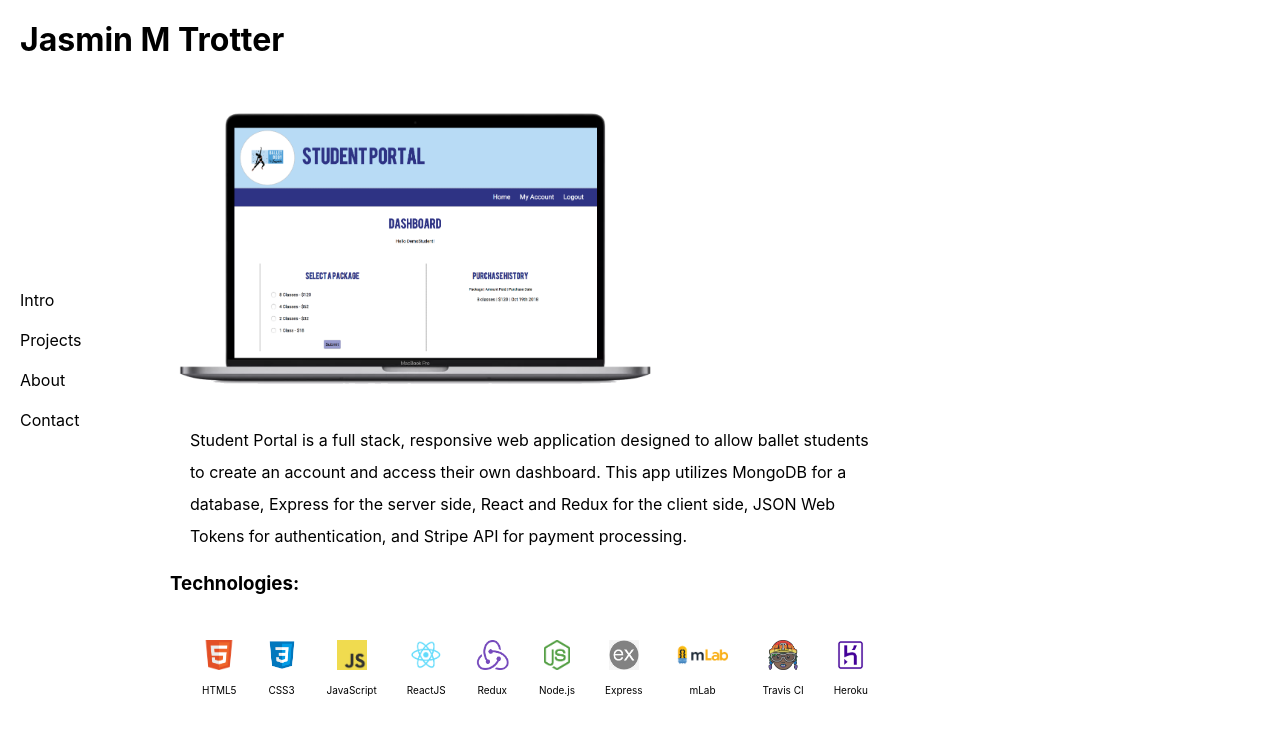
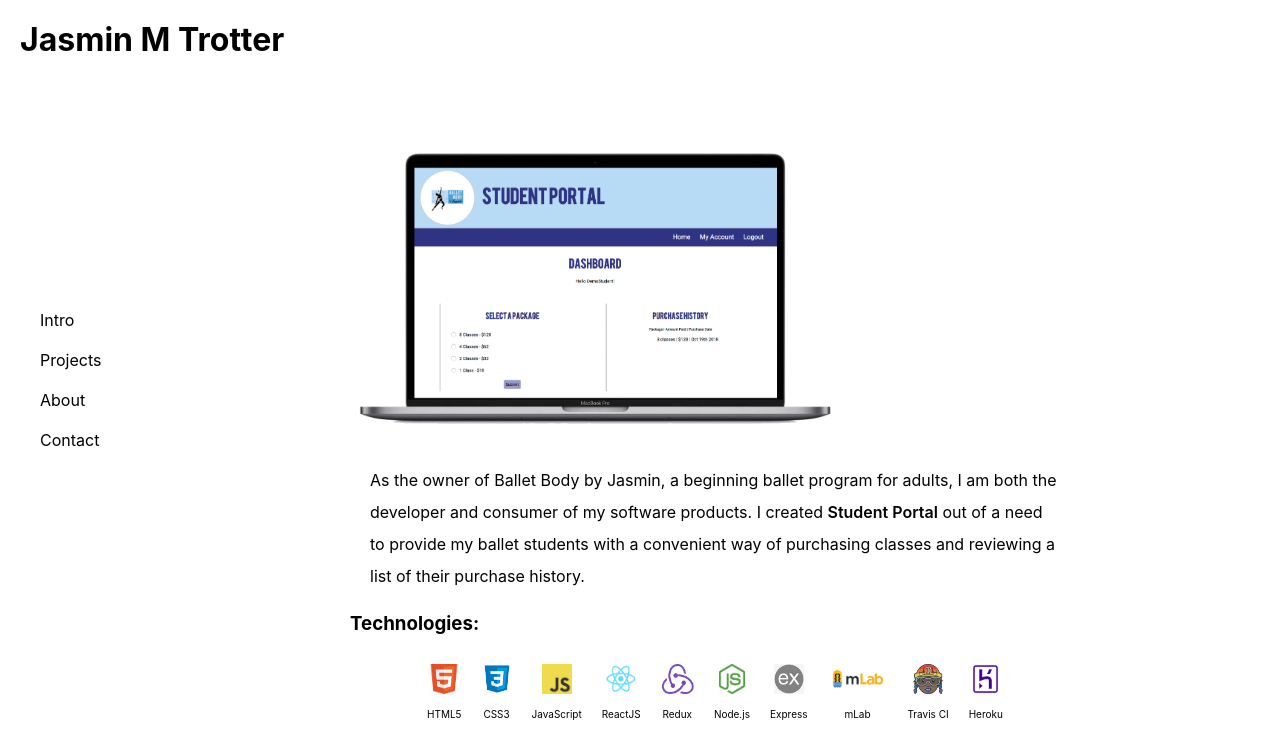
Before and after one commit to JasminTrotter/new-portfolio, a React (Create React App) app: page / in a window 1280 px wide. Shown: the top 732 px of the page. Built offline with nearby package versions, Linux system fonts and the light colour scheme.

Commit message:
refactor projects for hover feature

```diff
--- a/src/Assets/copy.json
+++ b/src/Assets/copy.json
@@ -7,8 +7,8 @@
       "clientRepo": "https://github.com/JasminTrotter/student-portal-client",
       "apiRepo": "https://github.com/JasminTrotter/student-portal-api",
       "image": "./screenshots/macbook-studentportal.png",
-      "story": "As the owner of Ballet Body by Jasmin, a beginning ballet program for adults, I am both the developer and consumer of my software products. I created Student Portal out of a need to provide my ballet students with a convenient way of purchasing classes and reviewing a list of their purchase history.",
-      "description": "Student Portal is a full stack, responsive web application designed to allow ballet students to create an account and access their own dashboard. This app utilizes MongoDB for a database, Express for the server side, React and Redux for the client side, JSON Web Tokens for authentication, and Stripe API for payment processing.",
+      "description": "As the owner of Ballet Body by Jasmin, a beginning ballet program for adults, I am both the developer and consumer of my software products. I created <>Student Portal</> out of a need to provide my ballet students with a convenient way of purchasing classes and reviewing a list of their purchase history.",
+      "techDescription": "Student Portal is a full stack, responsive web application designed to allow ballet students to create an account and access their own dashboard. This app utilizes MongoDB for a database, Express for the server side, React and Redux for the client side, JSON Web Tokens for authentication, and Stripe API for payment processing.",
       "techList": [
         "HTML5",
         "CSS3",
--- a/src/Components/App.js
+++ b/src/Components/App.js
@@ -1,10 +1,10 @@
 import React, { useState, useEffect } from 'react';
 import '../Styles/App.css';
 import Intro from './Intro';
-import Projects from './Projects';
 import Nav from './Nav';
 import Contact from './Contact';
 import Header from './Header';
+import Projects from './Projects';
 
 function App() {
   const [navPosition, updateNavPosition] = useState('side');
@@ -39,9 +39,11 @@ function App() {
         updateShowContact={updateShowContact}
       />
       <main className={`${navPosition}-main`}>
-        {showIntro && <Intro />}
-        {showProjects && <Projects />}
-        {showContact && <Contact />}
+        <div className='wrapper'>
+          {showIntro && <Intro />}
+          {showProjects && <Projects />}
+          {showContact && <Contact />}
+        </div>
       </main>
     </div>
   );
--- /dev/null
+++ b/src/Components/ProjectDescription.js
@@ -0,0 +1,21 @@
+import React from 'react';
+
+function ProjectDescription({ description, link }) {
+
+  return (
+    <>
+      {description.indexOf('<>') !== -1 && <p className='project-description'>
+        {description.substring(0, description.indexOf('<>'))}
+        <a className='bold' href={link} target='_blank' rel="noopener noreferrer">
+          {description.substring(description.indexOf('<>') + 2, description.indexOf('</>'))}
+        </a>
+        {description.substring(description.indexOf('</>') + 3, description.length)}
+      </p>}
+      {description.indexOf('<>') === -1 && <p className='project-description'>
+        {description}
+      </p>}
+    </>
+  );
+}
+
+export default ProjectDescription;
--- a/src/Components/Projects.js
+++ b/src/Components/Projects.js
@@ -1,76 +1,25 @@
-import React, { useEffect } from 'react';
+import React from 'react';
 import copy from '../Assets/copy.json';
 import '../Styles/Projects.css';
+import TechList from './TechList.js';
+import ProjectDescription from './ProjectDescription.js';
 
 function Projects() {
 
-  useEffect(() => {
-    let html = document.createElement('div');
-
-    copy.projects.forEach((projectObj) => {
-      let item = document.createElement('div');
-      let image = document.createElement('img');
-      let description = document.createElement('p');
-      let techList = document.createElement('div');
-      let techHeader = document.createElement('h3');
-
-      if (projectObj.techList && projectObj.techList.length) {
-        let logoParent;
-        const selectedLogos = [];
-
-        projectObj.techList.forEach(techItem => {
-          copy.logos.forEach(obj => {
-            if (obj.label === techItem) {
-              selectedLogos.push(obj)
-            }
-          });
-        });
-
-        selectedLogos.forEach(selectedLogo => {
-          logoParent = document.createElement('div');
-
-          let img = document.createElement('img');
-          let label = document.createElement('p');
-
-          img.src = selectedLogo.src;
-          img.className = 'logo';
-          img.alt = selectedLogo.label + ' logo';
-          label.innerHTML = selectedLogo.label;
-          logoParent.classList = 'logo-parent';
-
-          logoParent.appendChild(img);
-          logoParent.appendChild(label);
-          techList.appendChild(logoParent);
-        });
-      }
-
-      techList.className = 'logo-container';
-      image.className = 'project-img';
-      item.className = 'project-item';
-      description.className = 'project-description';
-
-      image.src = projectObj.image;
-      description.innerHTML = projectObj.description;
-      techHeader.innerHTML = 'Technologies:';
-
-      item.appendChild(image);
-      item.appendChild(description);
-      item.appendChild(techHeader);
-      item.appendChild(techList);
-      item.appendChild(techList);
-      html.appendChild(item);
-    });
-
-    let projectsListHtml = document.getElementById('ProjectsList');
-
-    projectsListHtml.innerHTML = html.innerHTML;
-
-  }, []);
-
   return (
-    <div className='wrapper'>
-      <div className="Projects" id="ProjectsList"></div>
-    </div>
+    <>
+      {copy.projects.map((project, i) => (
+        <div className='project-item' key={i}>
+          <img className='project-img' src={project.image} />
+          <ProjectDescription description={project.description} />
+          <h3>Technologies:</h3>
+          <div className='logo-container' >
+            {<TechList list={project.techList} link={project.projectLink} />}
+          </div>
+          {project.techDescription && <div className='tech-description'>{project.techDescription}</div>}
+        </div>
+      ))}
+    </>
   );
 }
 
--- /dev/null
+++ b/src/Components/TechList.js
@@ -0,0 +1,36 @@
+import React, { useEffect, useState } from 'react';
+import copy from '../Assets/copy.json';
+import '../Styles/Projects.css';
+
+function TechList({ list }) {
+  const [logoObjects, setLogoObjects] = useState(null);
+
+  useEffect(() => {
+    const selectedLogos = [];
+
+    if (list && list.length) {
+      list.forEach(techItem => {
+        copy.logos.forEach(obj => {
+          if (obj.label === techItem) {
+            selectedLogos.push(obj)
+          }
+        });
+      });
+    }
+
+    setLogoObjects(selectedLogos);
+  }, []);
+
+  return (
+    <>
+      {logoObjects && logoObjects.map((logoObject, i) => (
+        <a className="logo-parent" key={i}>
+          <img src={logoObject.src} className="logo" alt={logoObject.label} />
+          <p className='logo-label'>{logoObject.label}</p>
+        </a>
+      ))}
+    </>
+  );
+}
+
+export default TechList;
--- a/src/Styles/App.css
+++ b/src/Styles/App.css
@@ -1,12 +1,20 @@
+.App {
+  height: 0px;
+}
+
 main {
+  width: calc(100vw - 190px);
   position: relative;
-  width: calc(100vw - 190px);
-  display: inline-block;
+  z-index: -1;
+  padding: 20px;
   left: 150px;
   top: 80px;
+}
+
+.wrapper {
+  margin: auto;
   max-width: 730px;
-  z-index: -1;
-  padding: 20px;
+  position: relative;
 }
 
 .mobile-main {
--- a/src/Styles/Intro.css
+++ b/src/Styles/Intro.css
@@ -1,6 +1,5 @@
 .headshot {
   max-height: 400px;
-  /* float: left; */
   margin-right: 20px;
 }
 
--- a/src/Styles/Nav.css
+++ b/src/Styles/Nav.css
@@ -7,7 +7,7 @@
   height: 100vh;
   line-height: 100vh;
   width: 150px;
-  padding: 20px;
+  padding: 40px;
 }
 
 .mobile-nav {
--- a/src/Styles/Projects.css
+++ b/src/Styles/Projects.css
@@ -1,17 +1,3 @@
-li {
-  list-style: none;
-  cursor: pointer;
-}
-
-nav {
-  position: fixed;
-  top: 0;
-  left: 0;
-  right: 0;
-  z-index: 10;
-}
-
-
 .project-container section {
   min-height: 200px;
   padding: 6% 0;
@@ -25,9 +11,18 @@ nav {
   font-size: 16px;
 }
 
+.tech-description {
+  line-height: 2;
+  font-size: 15px;
+  width: 80%;
+  margin: auto;
+}
+
+.bold {
+  font-weight: 600;
+}
 .project-img {
   max-height: 300px;
-  /* box-shadow: 0px 0px 20px 4px rgba(0, 0, 0, 0.50); */
   cursor: pointer;
 }
 
@@ -35,12 +30,22 @@ nav {
   height: 30px;
 }
 
+.logo-parent:hover {
+  transform: scale(1.3);
+}
+
+.bold:hover {
+  color: blue;
+}
+
+.logo-parent {
+  padding: 10px;
+  text-align: center;
+  cursor: default;
+}
+
 address {
   font-style: normal;
-}
-
-.logo-container {
-  margin-top: 30px;
 }
 
 .logo-container, .contact-links {
@@ -51,24 +56,23 @@ address {
 
 }
 
-.contact-links {
-  padding-top: 40px;
+.project-item {
+  padding-bottom: 40px;
+  margin-top: 40px;
+  border-bottom: black 2px solid;
 }
 
-.more-button {
-  padding: 10px;
-  color: #47342B;
-  font-size: 15px;
-  background-color: #D1E0CA;
-  margin-bottom: 40px;
-  border-radius: 3px;
-  border: #47342B 3px solid;
-
+a {
+  text-decoration: none;
+  color: inherit;
 }
 
-.logo-parent {
-  margin: 15px;
-  text-align: center;
+.contact-link {
+  margin: 20px;
+}
+
+.logo-label {
+  font-size: 10px;
 }
 
 button {
@@ -77,34 +81,3 @@ button {
   border: none;
   cursor: pointer;
 }
-
-a {
-  text-decoration: none;
-  color: inherit;
-}
-
-.live-repo button {
-    font-size: 15px;
-    border-radius: 5px;
-    background-color: #25599D;
-    color: white;
-    padding: 7px;
-}
-.live-repo {
-  margin-bottom: 40px;
-}
-
-
-.contact-link {
-  margin: 20px;
-}
-
-
-p {
-  font-size: 10px;
-}
-
-.contact-deet {
-  font-size: 12px;
-  display: block;
-}
```
Also changed, not shown: 1 other file (tests, documents, lock files or other folders).
